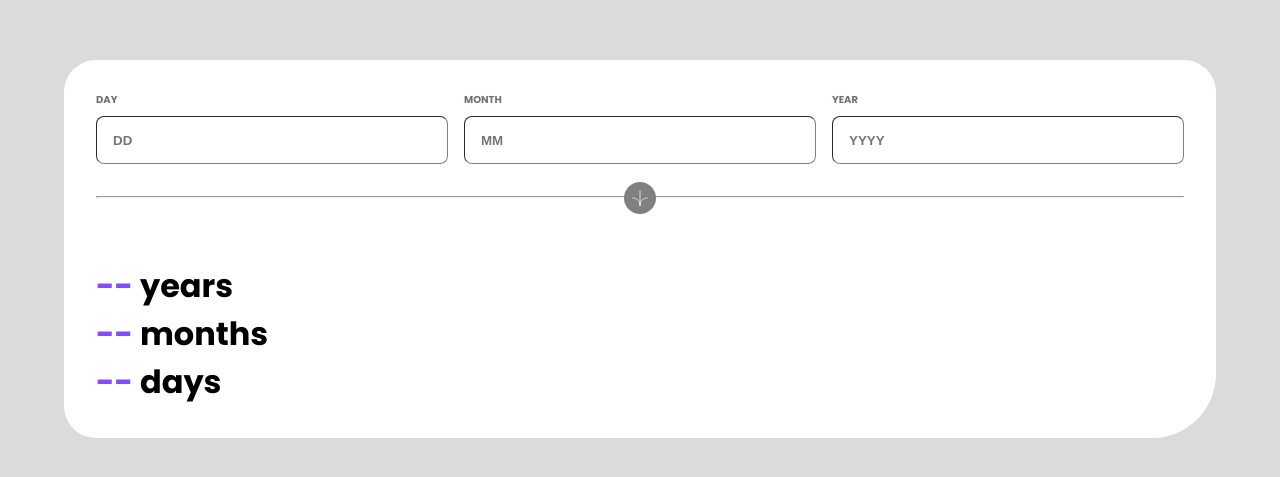
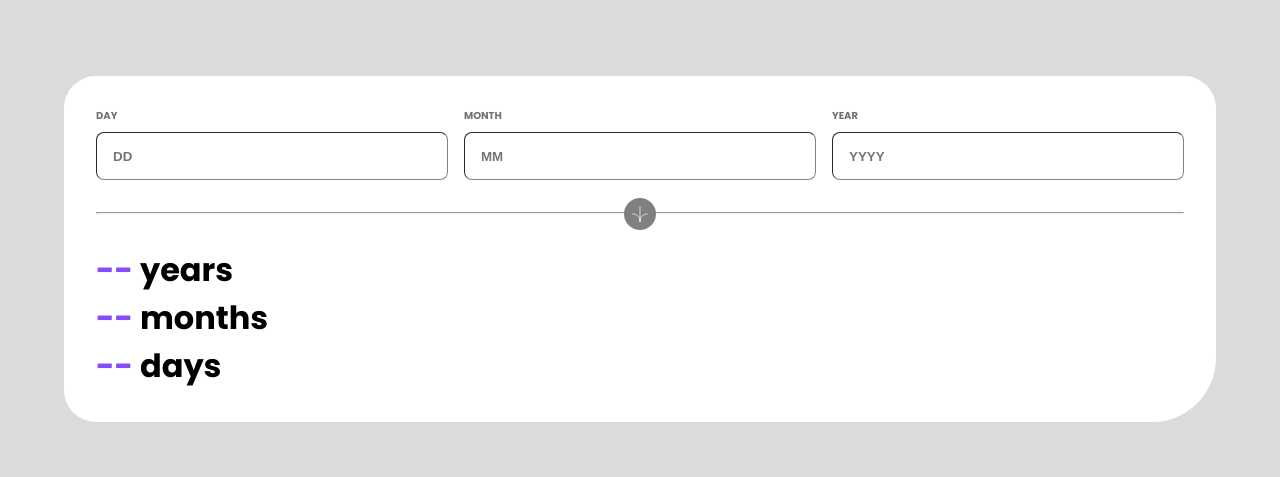
Before and after one commit to riwepo/fem-age-calculator-app, a React (Create React App) app: page / in a window 1280 px wide. Shown: the part 151-628 px from the top of the page. Built offline with nearby package versions, Linux system fonts and the light colour scheme.

Commit message:
reduce padding bottom of form

```diff
--- a/src/components/Form.module.css
+++ b/src/components/Form.module.css
@@ -7,7 +7,7 @@
 }
 
 .form {
-  padding: 2rem 2rem;
+  padding: 2rem 2rem 0rem 2rem;
 }
 
 .inputsContainer {
```
